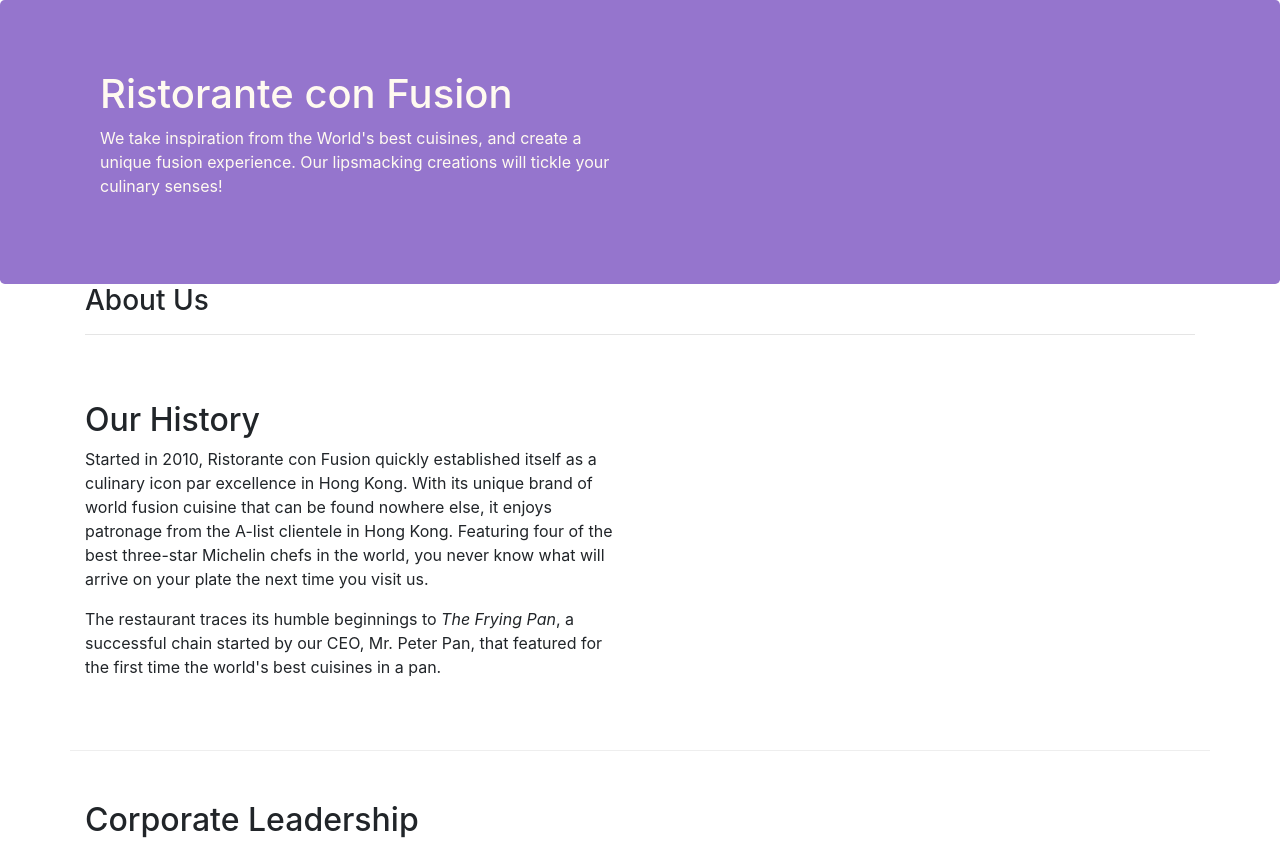
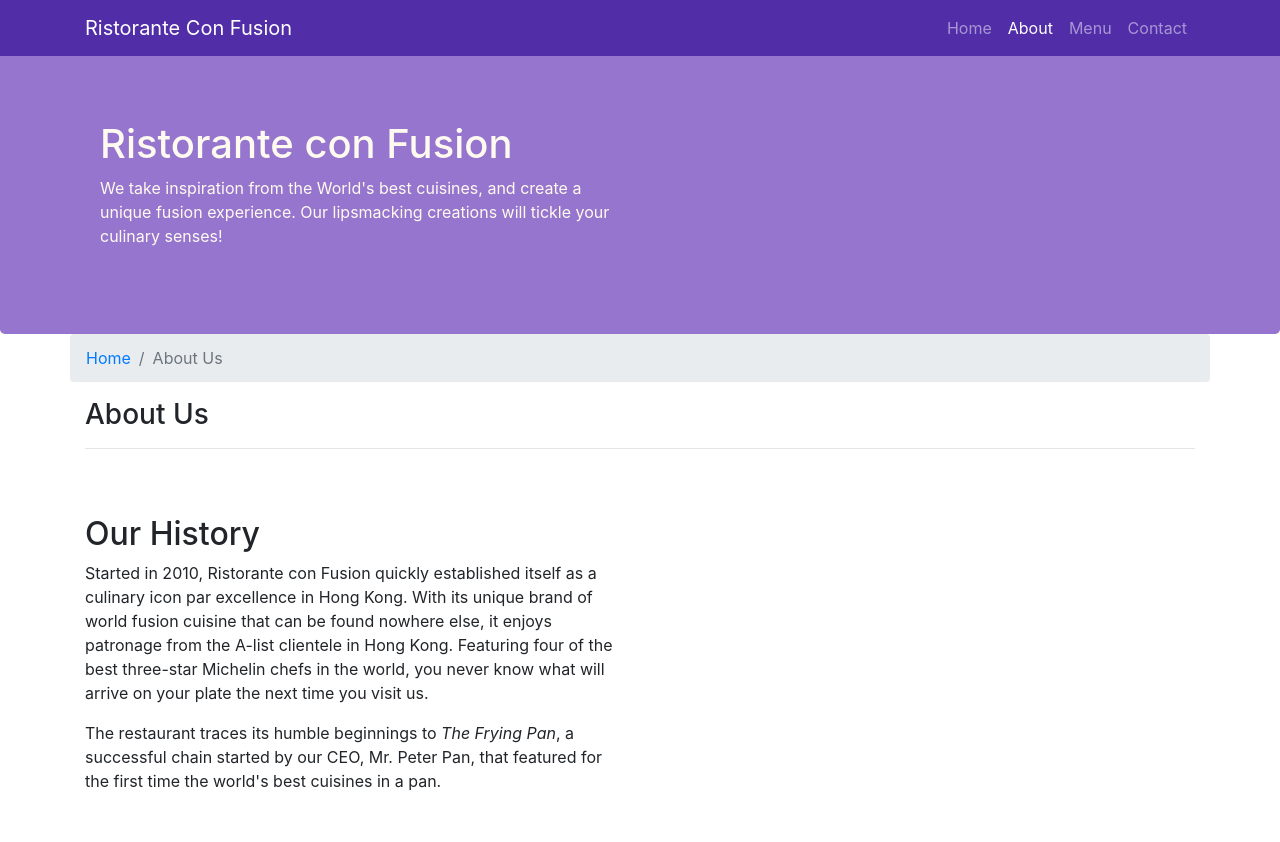
Before and after one commit to laila910/bootstrapApp, a website: page aboutus.html in a window 1280 px wide. Shown: the top 842 px of the page. Drawn offline with nearby package versions, Linux system fonts and the light colour scheme.

Commit message:
navbar and breadcrumb

```diff
--- a/aboutus.html
+++ b/aboutus.html
@@ -16,6 +16,23 @@
 </head>
 
 <body>
+    <nav class="navbar navbar-dark navbar-expand-sm fixed-top">
+        <div class="container">
+           <a class="navbar-brand" href="./index.html">Ristorante Con Fusion</a>
+           <button class="navbar-toggler" type="button" data-toggle="collapse" data-target="#Navbar">
+            <span class="navbar-toggler-icon"></span>
+        </button>
+        <div class="collapse navbar-collapse" id="Navbar">
+                <ul class="navbar-nav ml-auto">
+
+                    <li class="nav-item"><a class="nav-link" href="./index.html">Home</a></li>
+                    <li class="nav-item active"><a class="nav-link" href="./aboutus.html">About</a></li>
+                    <li class="nav-item"><a class="nav-link" href="#">Menu</a></li>
+                    <li class="nav-item"><a class="nav-link" href="#">Contact</a></li>
+                </ul>
+                </div>
+        </div>
+    </nav>
 
     <header class="jumbotron">
         <div class="container">
@@ -30,8 +47,13 @@
         </div>
     </header>
 
+
     <div class="container">
         <div class="row">
+            <ol class="col-12 breadcrumb">
+                <li class="breadcrumb-item"><a href="./index.html">Home</a></li>
+                <li class="breadcrumb-item active">About Us</li>
+            </ol>
             <div class="col-12">
                <h3>About Us</h3>
                <hr>
--- a/css/styles.css
+++ b/css/styles.css
@@ -34,3 +34,11 @@ address{
     margin:0px;
     color:#0f0f0f;
 }
+body{
+    padding:50px 0px 0px 0px;
+    z-index:0;
+}
+
+.navbar-dark {
+     background-color: #512DA8;
+}
```
Also changed, not shown: index.html (+17 -1 lines).
